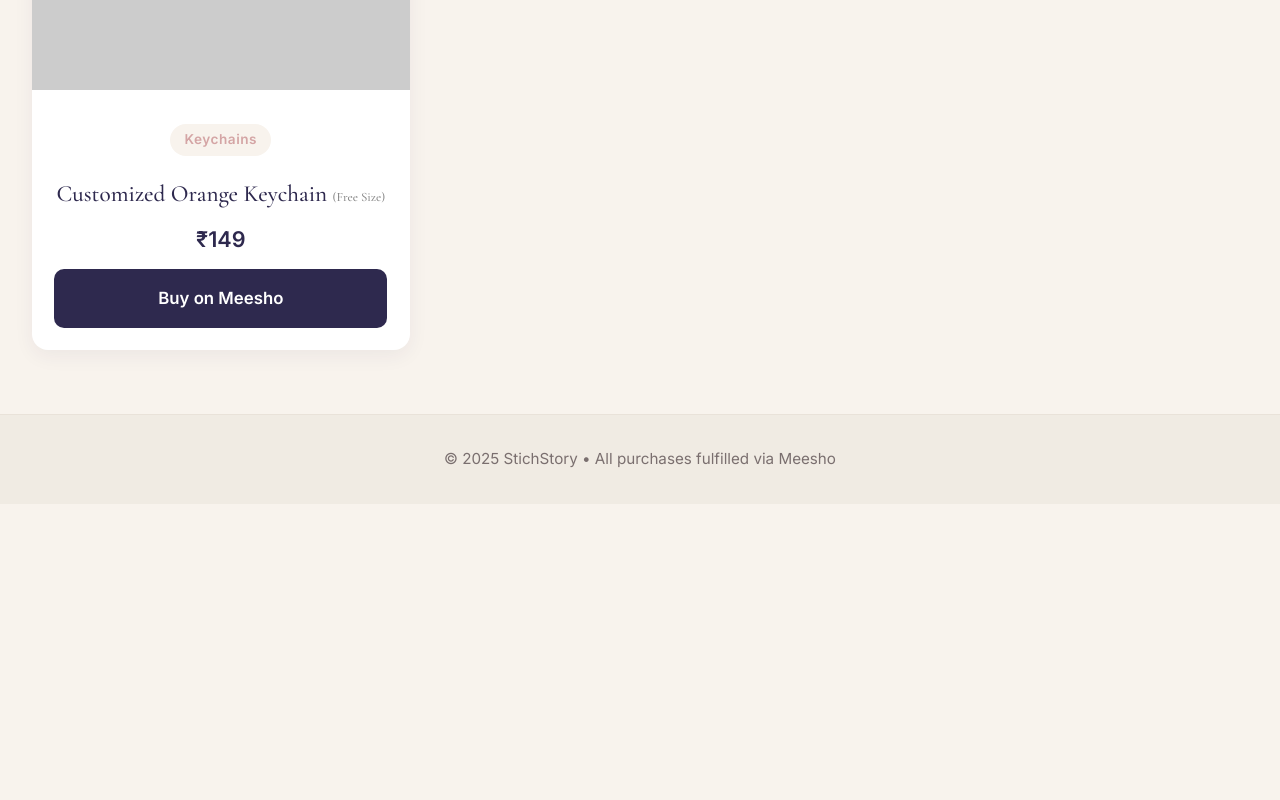
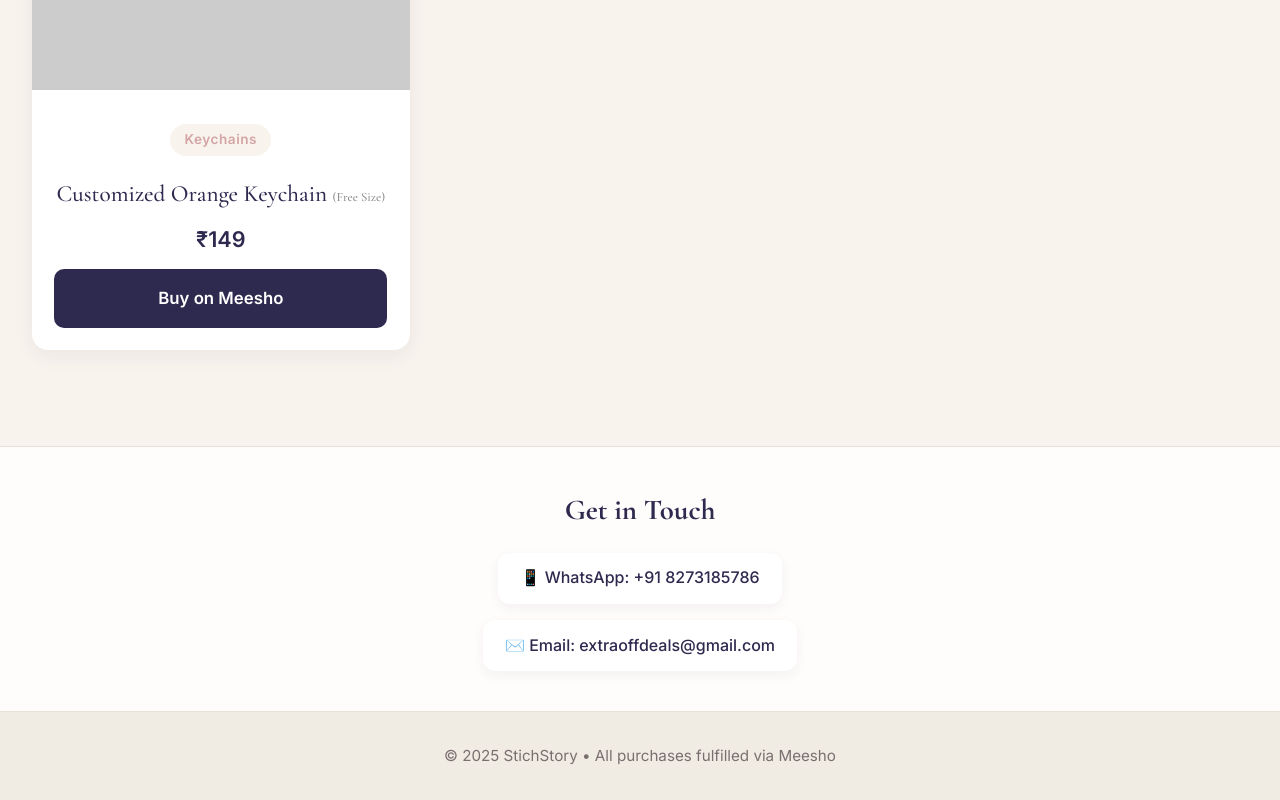
Before and after one commit to muhmmadshaban/messho, a plain HTML site: page index.html in a window 1280 px wide. Shown: the part 3850-4650 px from the top of the page. Before the commit the page ends 4354 px from the top, so only its background shows below. Drawn offline with nearby package versions, Linux system fonts and the light colour scheme; placeholder pictures from the web are drawn by us.

Commit message:
second update image

```diff
--- a/index.html
+++ b/index.html
@@ -21,6 +21,19 @@
     <div class="products-container" id="productsContainer"></div>
   </main>
 
+  <!-- Contact Section -->
+  <section class="contact-section">
+    <h2>Get in Touch</h2>
+    <div class="contact-links">
+      <a href="https://wa.me/918273185786" target="_blank" class="contact-link whatsapp">
+        📱 WhatsApp: +91 8273185786
+      </a>
+      <a href="mailto:extraoffdeals@gmail.com" class="contact-link email">
+        ✉️ Email: extraoffdeals@gmail.com
+      </a>
+    </div>
+  </section>
+
   <footer>
     <p>&copy; 2025 StichStory • All purchases fulfilled via Meesho</p>
   </footer>
--- a/script.js
+++ b/script.js
@@ -44,7 +44,7 @@ document.addEventListener('DOMContentLoaded', () => {
     `;
 
     list.forEach(p => {
-      const fallback = 'https://via.placeholder.com/320x320/f8f3ed/d4a5a5?text=StichStory';
+      const fallback = 'logo.jpg';
       const card = document.createElement('div');
       card.className = 'product-card';
       card.innerHTML = `
--- a/style.css
+++ b/style.css
@@ -2,6 +2,68 @@
   margin: 0;
   padding: 0;
   box-sizing: border-box;
+}
+
+
+/* Contact Section */
+.contact-section {
+  text-align: center;
+  padding: 2.5rem 1.5rem;
+  background: #fffdfb;
+  border-top: 1px solid #e9e2d9;
+  margin-top: 2rem;
+}
+
+.contact-section h2 {
+  font-family: 'Cormorant Garamond', serif;
+  font-size: 1.8rem;
+  color: #2e294e;
+  margin-bottom: 1.2rem;
+}
+
+.contact-links {
+  display: flex;
+  justify-content: center;
+  flex-wrap: wrap;
+  gap: 1rem;
+  max-width: 600px;
+  margin: 0 auto;
+}
+
+.contact-link {
+  display: inline-flex;
+  align-items: center;
+  gap: 0.6rem;
+  padding: 0.8rem 1.4rem;
+  background: white;
+  color: #2e294e;
+  text-decoration: none;
+  border-radius: 12px;
+  font-family: 'Inter', sans-serif;
+  font-weight: 500;
+  box-shadow: 0 4px 12px rgba(46, 41, 78, 0.06);
+  transition: transform 0.25s, box-shadow 0.25s;
+}
+
+.contact-link:hover {
+  transform: translateY(-3px);
+  box-shadow: 0 6px 16px rgba(46, 41, 78, 0.1);
+  color: #d4a5a5;
+}
+
+.contact-link.whatsapp:hover {
+  color: #25D366;
+}
+
+.contact-link.email:hover {
+  color: #d44638;
+}
+
+@media (max-width: 500px) {
+  .contact-links {
+    flex-direction: column;
+    align-items: center;
+  }
 }
 
 body {
```
Also changed, not shown: logo.jpg (added).
